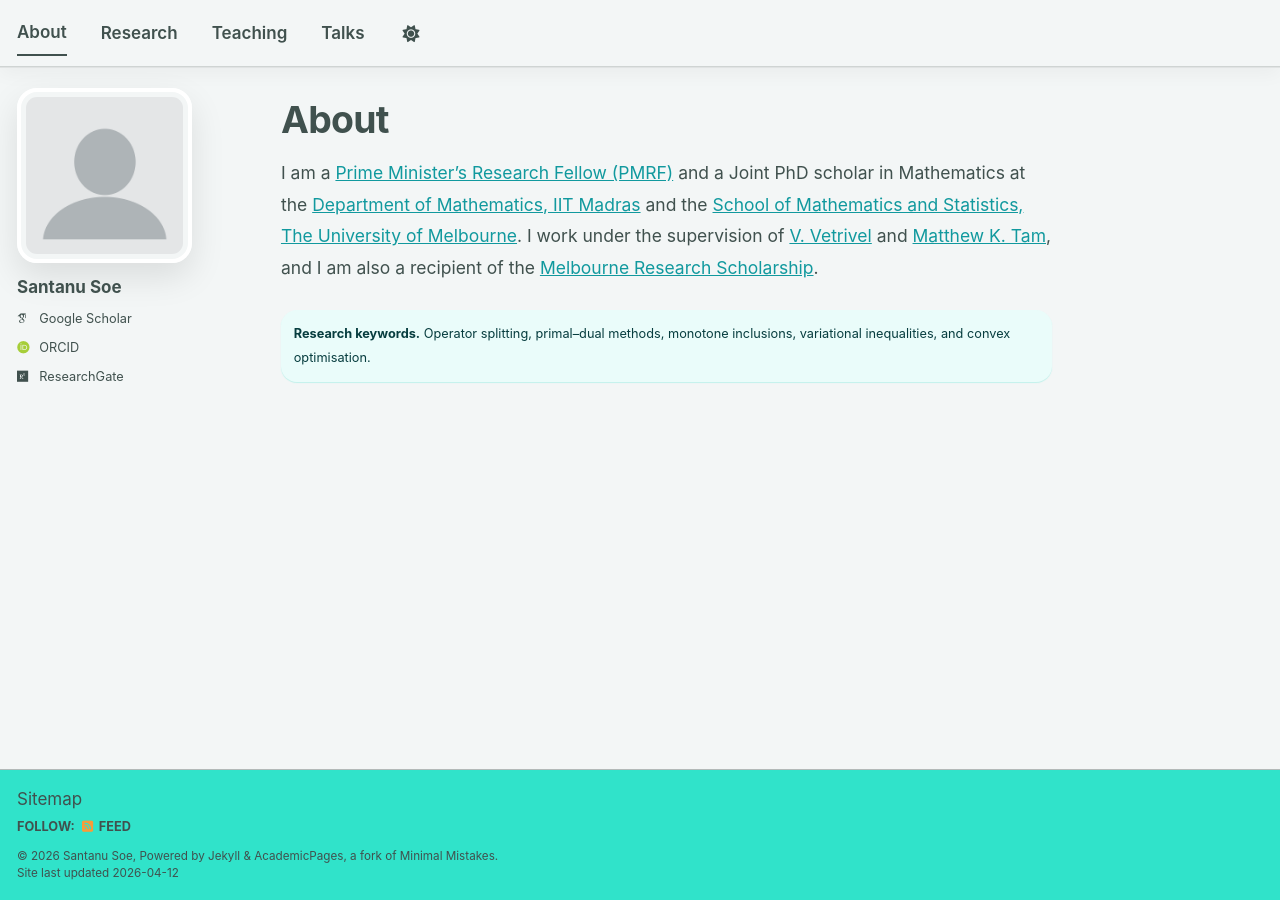
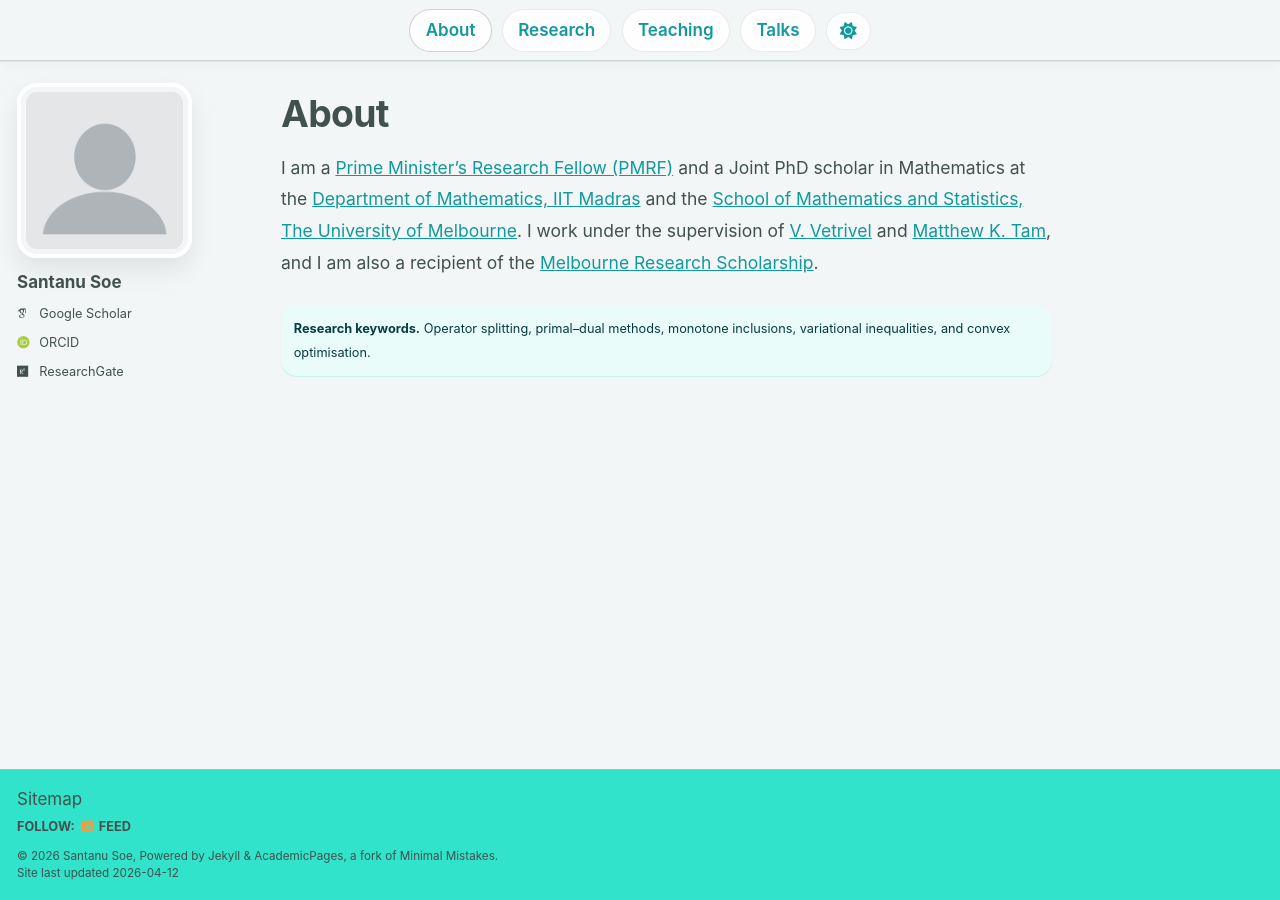
Before and after one commit to santanusoe/santanusoe.github.io, a Jekyll site: the page built from _pages/about.md, in a window 1280 px wide. Built offline with Jekyll 4.4.1, drawn with Linux system fonts in a browser that asks for light colours; some web fonts are replaced; a script bundle is joined from its source files by our own code; library files that are not in the unit come from our copies.

Commit message:
Simplify top navigation and improve mobile friendliness

```diff
--- a/_includes/masthead.html
+++ b/_includes/masthead.html
@@ -2,24 +2,22 @@
 <div class="masthead">
   <div class="masthead__inner-wrap">
     <div class="masthead__menu">
-      <nav id="site-nav" class="greedy-nav">
-        <button><span class="navicon"></span></button>
-        <ul class="visible-links">
+      <nav id="site-nav" class="site-nav-bar" aria-label="Primary">
+        <ul class="site-nav-links">
           {% for link in site.data.navigation.main %}
             {% if link.url contains 'http' %}
               {% assign domain = '' %}
             {% else %}
               {% assign domain = base_path %}
             {% endif %}
-            <li class="masthead__menu-item {% if page.url == link.url or (link.url != '/' and page.url contains link.url) %}selected{% endif %}">
+            <li class="site-nav-links__item {% if page.url == link.url or (link.url != '/' and page.url contains link.url) %}selected{% endif %}">
               <a href="{{ domain }}{{ link.url }}">{{ link.title }}</a>
             </li>
           {% endfor %}
-          <li id="theme-toggle" class="masthead__menu-item persist tail">
+          <li id="theme-toggle" class="site-nav-links__item site-nav-links__toggle">
             <a role="button" aria-labelledby="theme-icon"><i id="theme-icon" class="fa-solid fa-sun" aria-hidden="true" title="toggle theme"></i></a>
           </li>
         </ul>
-        <ul class="hidden-links hidden"></ul>
       </nav>
     </div>
   </div>
--- a/assets/css/main.scss
+++ b/assets/css/main.scss
@@ -49,28 +49,60 @@ body {
 
 .masthead {
   border-bottom: 1px solid rgba(0, 0, 0, 0.08);
-  box-shadow: 0 6px 18px rgba(0, 0, 0, 0.04);
+  box-shadow: 0 4px 12px rgba(0, 0, 0, 0.03);
 }
 
 .masthead__inner-wrap {
-  padding-top: 0.65rem;
-  padding-bottom: 0.65rem;
+  padding-top: 0.55rem;
+  padding-bottom: 0.55rem;
 }
 
-.masthead__menu-item--lg {
+.masthead__menu-item--lg,
+.greedy-nav button,
+.greedy-nav .hidden-links {
   display: none !important;
 }
 
-.greedy-nav {
-  background: transparent;
+.site-nav-bar {
+  width: 100%;
 }
 
-.greedy-nav .visible-links a {
-  font-weight: 600;
+.site-nav-links {
+  display: flex;
+  flex-wrap: wrap;
+  align-items: center;
+  justify-content: center;
+  gap: 0.45rem 0.6rem;
+  list-style: none;
+  margin: 0;
+  padding: 0;
 }
 
-.greedy-nav .visible-links a:before {
-  height: 2px;
+.site-nav-links__item {
+  margin: 0;
+}
+
+.site-nav-links__item a {
+  display: inline-flex;
+  align-items: center;
+  justify-content: center;
+  min-height: 2.25rem;
+  padding: 0.45rem 0.9rem;
+  border-radius: 999px;
+  font-weight: 600;
+  text-decoration: none;
+  border: 1px solid rgba(0, 0, 0, 0.08);
+  background: rgba(255, 255, 255, 0.86);
+}
+
+.site-nav-links__item.selected a {
+  border-color: rgba(0, 0, 0, 0.18);
+}
+
+.site-nav-links__toggle a {
+  min-width: 2.5rem;
+  padding-left: 0.75rem;
+  padding-right: 0.75rem;
 }
 
 .sidebar.sticky {
@@ -85,7 +117,7 @@ body {
 .author__avatar img {
   border-radius: 20px;
   border: 4px solid #fff;
-  box-shadow: 0 14px 34px rgba(0, 0, 0, 0.10);
+  box-shadow: 0 12px 26px rgba(0, 0, 0, 0.08);
   object-fit: cover;
 }
 
@@ -141,7 +173,7 @@ body {
   border: 1px solid rgba(0, 0, 0, 0.06);
   border-radius: 16px;
   background: #fff;
-  box-shadow: 0 8px 24px rgba(0, 0, 0, 0.03);
+  box-shadow: 0 6px 16px rgba(0, 0, 0, 0.025);
 }
 
 .archive__item-title {
@@ -214,12 +246,19 @@ body {
   }
 
   .masthead__inner-wrap {
-    padding-top: 0.45rem;
-    padding-bottom: 0.45rem;
+    padding-top: 0.4rem;
+    padding-bottom: 0.4rem;
   }
 
-  .greedy-nav .visible-links a {
-    font-size: 0.98rem;
+  .site-nav-links {
+    gap: 0.35rem 0.4rem;
+    justify-content: center;
+  }
+
+  .site-nav-links__item a {
+    min-height: 2.1rem;
+    padding: 0.38rem 0.72rem;
+    font-size: 0.94rem;
   }
 
   .page {
@@ -270,7 +309,13 @@ body {
     font-size: 1.65rem;
   }
 
-  .greedy-nav .visible-links a {
-    font-size: 0.95rem;
+  .site-nav-links {
+    gap: 0.3rem;
+  }
+
+  .site-nav-links__item a {
+    min-height: 2rem;
+    padding: 0.34rem 0.58rem;
+    font-size: 0.9rem;
   }
 }
```
